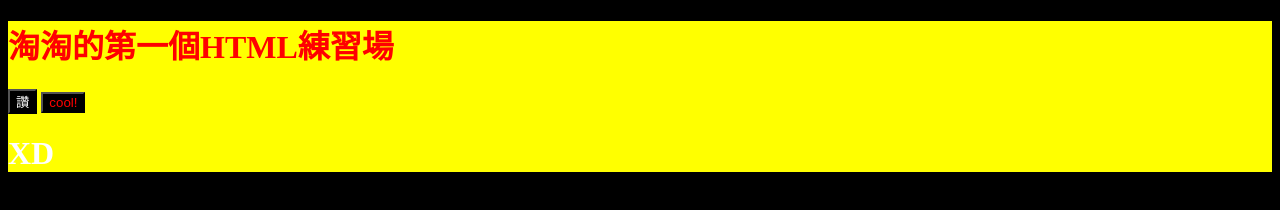
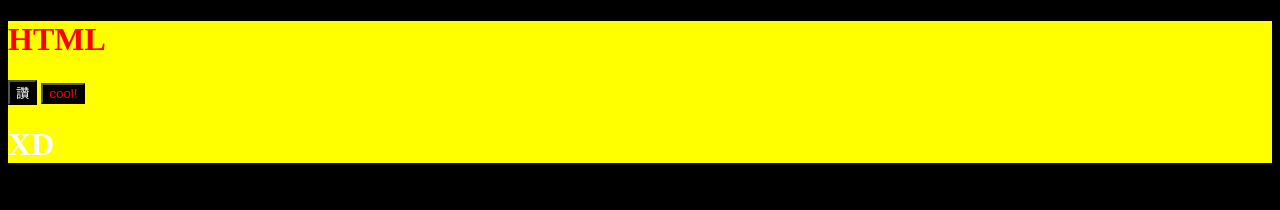
Before and after one commit to Sandraxd/sandra, a plain HTML site: page index.html in a window 1280 px wide. Drawn offline with Linux system fonts and the light colour scheme.

Commit message:
Change the body.

```diff
--- a/index.html
+++ b/index.html
@@ -9,7 +9,7 @@
 
 <body>
   <div id="sandra-introduction">
-    <h1 class="red">淘淘的第一個HTML練習場</h1>
+    <h1 class="red">HTML</h1>
     <button class="white">讚</button>
     <button class="red">cool!</button>
     <h1 class="white">XD</h1>
```
